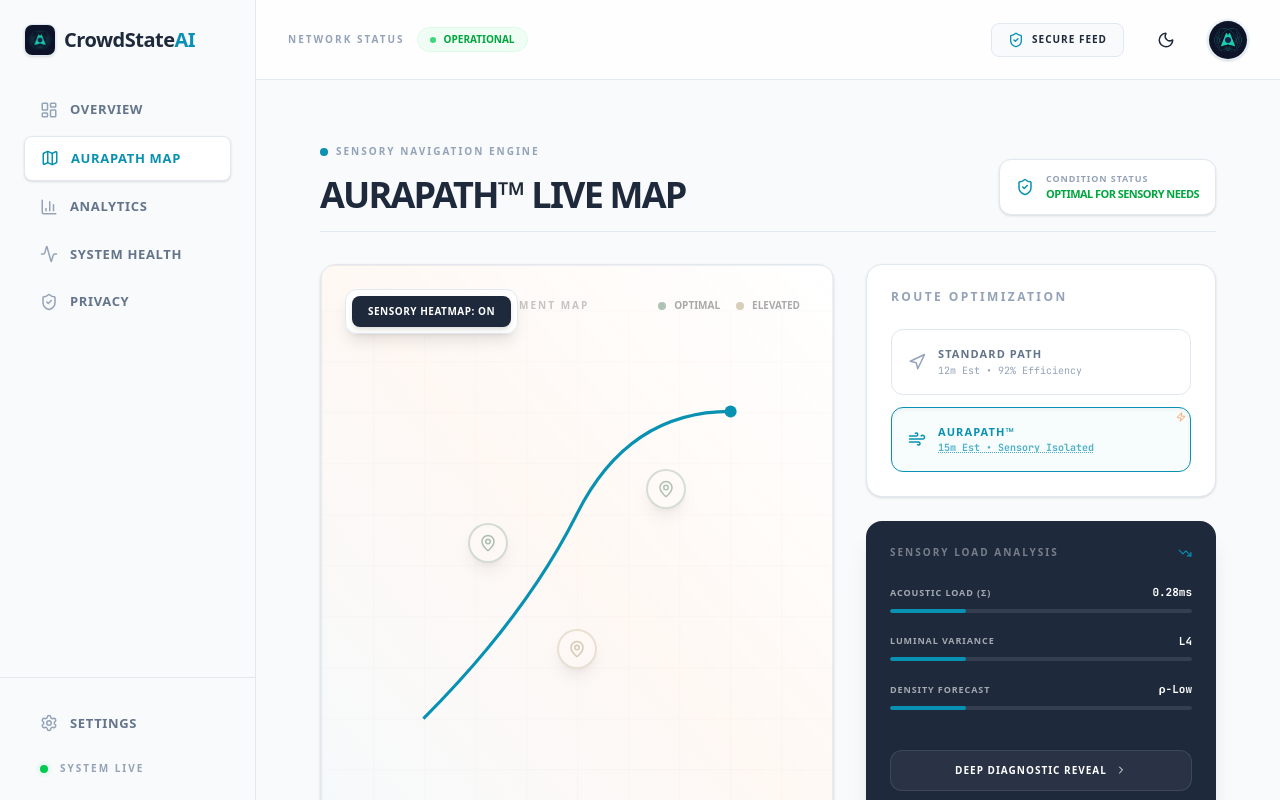
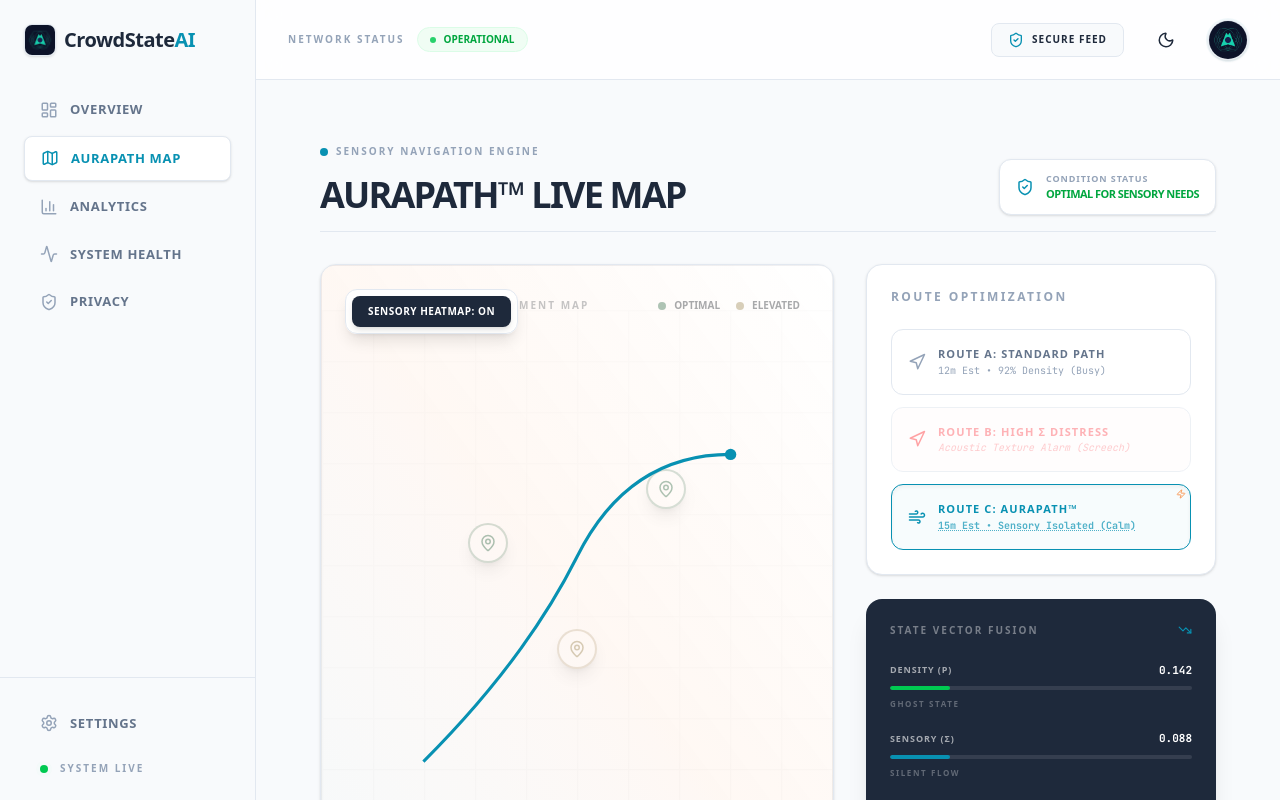
Before and after one commit to arnavps/crowdstate-ai, a Next.js app in the folder frontend/: page /dashboard/map in a window 1280 px wide. Shown: the top 800 px of the page. Built offline with nearby package versions, Linux system fonts and the light colour scheme.

Commit message:
Dashboard+1

```diff
--- a/frontend/app/(dashboard)/dashboard/analytics/page.tsx
+++ b/frontend/app/(dashboard)/dashboard/analytics/page.tsx
@@ -91,9 +91,9 @@ export default function AnalyticsPage() {
                             />
                         </svg>
 
-                        <div className="absolute top-0 right-0 p-4 bg-orange-50/80 backdrop-blur-sm border border-orange-100 rounded-lg opacity-0 group-hover:opacity-100 transition-opacity">
-                            <p className="text-[10px] font-bold text-orange-600 uppercase mb-1">Anomaly Detected</p>
-                            <p className="text-[12px] font-mono font-bold text-orange-900">Δ+0.42 @ T+180s</p>
+                        <div className="absolute top-0 right-0 p-4 bg-orange-50/80 backdrop-blur-sm border border-orange-100 rounded-lg opacity-0 group-hover:opacity-100 transition-opacity shadow-lg">
+                            <p className="text-[10px] font-bold text-orange-600 uppercase mb-1">Kinetic Vibe Shift Detected</p>
+                            <p className="text-[12px] font-mono font-bold text-orange-900">Δ+0.42 (Kinetic Tracking Spike)</p>
                         </div>
                     </div>
 
--- a/frontend/app/(dashboard)/dashboard/map/page.tsx
+++ b/frontend/app/(dashboard)/dashboard/map/page.tsx
@@ -99,13 +99,23 @@ export default function AuraPathMapPage() {
                                     }`}
                             >
                                 <div className="flex items-center gap-3">
-                                    <Navigation size={18} className={selectedPath === "standard" ? "text-brand-teal" : "text-[#94A3B8]"} />
+                                    <Navigation size={18} className={selectedPath === "standard" ? "text-brand-orange" : "text-[#94A3B8]"} />
                                     <div className="text-left">
-                                        <p className={`text-[11px] font-bold uppercase tracking-widest ${selectedPath === "standard" ? "text-[#1E293B]" : "text-[#64748B]"}`}>Standard Path</p>
-                                        <p className="text-[10px] font-mono text-[#94A3B8]">12m Est • 92% Efficiency</p>
+                                        <p className={`text-[11px] font-bold uppercase tracking-widest ${selectedPath === "standard" ? "text-[#1E293B]" : "text-[#64748B]"}`}>Route A: Standard Path</p>
+                                        <p className="text-[10px] font-mono text-[#94A3B8]">12m Est • 92% Density (Busy)</p>
                                     </div>
                                 </div>
                             </button>
+
+                            <div className="w-full p-4 rounded-xl border border-[#E2E8F0] bg-red-50/30 opacity-60 cursor-not-allowed">
+                                <div className="flex items-center gap-3">
+                                    <Navigation size={18} className="text-red-400" />
+                                    <div className="text-left">
+                                        <p className="text-[11px] font-bold uppercase tracking-widest text-red-500/60">Route B: High Σ Distress</p>
+                                        <p className="text-[10px] font-mono text-red-500/40 italic">Acoustic Texture Alarm (Screech)</p>
+                                    </div>
+                                </div>
+                            </div>
 
                             <button
                                 onClick={() => setSelectedPath("aura")}
@@ -115,8 +125,8 @@ export default function AuraPathMapPage() {
                                 <div className="flex items-center gap-3">
                                     <Wind size={18} className={selectedPath === "aura" ? "text-brand-teal" : "text-[#94A3B8]"} />
                                     <div className="text-left">
-                                        <p className={`text-[11px] font-bold uppercase tracking-widest ${selectedPath === "aura" ? "text-brand-teal font-black" : "text-[#64748B]"}`}>AuraPath™</p>
-                                        <p className="text-[10px] font-mono text-brand-teal/70 font-bold underline decoration-dotted">15m Est • Sensory Isolated</p>
+                                        <p className={`text-[11px] font-bold uppercase tracking-widest ${selectedPath === "aura" ? "text-brand-teal font-black" : "text-[#64748B]"}`}>Route C: AuraPath™</p>
+                                        <p className="text-[10px] font-mono text-brand-teal/70 font-bold underline decoration-dotted">15m Est • Sensory Isolated (Calm)</p>
                                     </div>
                                 </div>
                                 {selectedPath === "aura" && (
@@ -130,15 +140,15 @@ export default function AuraPathMapPage() {
 
                     <div className="p-6 bg-[#1E293B] rounded-2xl shadow-xl flex flex-col gap-6">
                         <div className="flex items-center justify-between">
-                            <h3 className="text-[10px] font-bold uppercase tracking-[0.2em] text-white/40">Sensory Load Analysis</h3>
+                            <h3 className="text-[10px] font-bold uppercase tracking-[0.2em] text-white/40">State Vector Fusion</h3>
                             <TrendingDown size={14} className="text-brand-teal" />
                         </div>
 
                         <div className="space-y-5">
                             {[
-                                { label: "Acoustic Load (Σ)", val: "0.28ms", ref: "Screech Threshold" },
-                                { label: "Luminal Variance", val: "L4", ref: "Standard Ambient" },
-                                { label: "Density Forecast", val: "ρ-Low", ref: "Next 10m" }
+                                { label: "Density (ρ)", val: "0.142", ref: "Ghost State", color: "bg-green-500" },
+                                { label: "Sensory (Σ)", val: "0.088", ref: "Silent Flow", color: "bg-brand-teal" },
+                                { label: "Volatility (Δ)", val: "0.021", ref: "Absolute Stable", color: "bg-brand-teal" }
                             ].map((item, i) => (
                                 <div key={i} className="space-y-2">
                                     <div className="flex justify-between items-center">
@@ -146,8 +156,9 @@ export default function AuraPathMapPage() {
                                         <span className="text-[11px] font-mono text-white font-bold">{item.val}</span>
                                     </div>
                                     <div className="h-1 bg-white/10 rounded-full overflow-hidden">
-                                        <div className="h-full bg-brand-teal w-1/4 rounded-full" />
+                                        <div className={`h-full ${item.color} w-1/5 rounded-full`} />
                                     </div>
+                                    <p className="text-[8px] font-bold text-white/30 uppercase tracking-[0.2em]">{item.ref}</p>
                                 </div>
                             ))}
                         </div>
--- a/frontend/app/(dashboard)/dashboard/page.tsx
+++ b/frontend/app/(dashboard)/dashboard/page.tsx
@@ -175,28 +175,37 @@ export default function DashboardPage() {
                 {/* Metrics Grid: JetBrains Mono Rigor */}
                 <div className="grid grid-cols-1 gap-6">
                   {[
-                    { label: "Density (ρ)", val: currentVector.rho, tech: "YOLOv8 Edge" },
-                    { label: "Sensory (Σ)", val: currentVector.sigma, tech: "Librosa FFT" },
-                    { label: "Volatility (Δ)", val: currentVector.delta, tech: "LSTM Temporal" }
-                  ].map((m, i) => (
-                    <div key={i} className="p-6 bg-white border border-[#E2E8F0] rounded-xl flex items-center justify-between group hover:border-brand-teal/50 transition-all hover:shadow-md">
+                    { label: "Density (ρ)", val: selectedNode.id === 'BETA_02' ? 0.124 : currentVector.rho, tech: "YOLOv8 Edge" },
+                    { label: "Sensory (Σ)", val: selectedNode.id === 'BETA_02' ? 0.882 : currentVector.sigma, tech: "Librosa FFT" },
+                    { label: "Volatility (Δ)", val: selectedNode.id === 'BETA_02' ? 0.051 : currentVector.delta, tech: "LSTM Temporal" }
+                  ].map((m, i) => {
+                    const isSensoryAlarm = selectedNode.id === 'BETA_02' && m.label.includes("Sensory") && persona === "commuter";
+                    const isDensityGhost = selectedNode.id === 'BETA_02' && m.label.includes("Density");
+
+                    return (
+                      <div key={i} className={`p-6 bg-white border border-[#E2E8F0] rounded-xl flex items-center justify-between group transition-all hover:shadow-md ${isSensoryAlarm ? 'border-brand-orange bg-orange-50/50' : 'hover:border-brand-teal/50'
+                        }`}>
                         <div>
                           <div className="text-[10px] font-bold text-[#94A3B8] uppercase tracking-[0.2em] mb-2">{m.label}</div>
-                        <div className="text-[40px] font-mono font-bold text-[#1E293B] tracking-tighter group-hover:text-brand-teal transition-colors leading-none">
+                          <div className={`text-[40px] font-mono font-bold tracking-tighter transition-colors leading-none ${isSensoryAlarm ? 'text-brand-orange' : isDensityGhost ? 'text-green-500' : 'text-[#1E293B] group-hover:text-brand-teal'
+                            }`}>
                             {m.val.toFixed(3)}
                           </div>
                         </div>
                         <div className="text-right">
-                        <div className="inline-block px-1.5 py-0.5 rounded text-[9px] font-mono font-bold bg-brand-teal/5 text-brand-teal border border-brand-teal/10 mb-3 uppercase">
+                          <div className={`inline-block px-1.5 py-0.5 rounded text-[9px] font-mono font-bold border mb-3 uppercase ${isSensoryAlarm ? 'bg-brand-orange/10 text-brand-orange border-brand-orange/20' : 'bg-brand-teal/5 text-brand-teal border-brand-teal/10'
+                            }`}>
                             {m.tech}
                           </div>
-                        <div className="text-[10px] font-bold text-green-500 flex items-center gap-1.5 justify-end">
-                          <div className="w-1.5 h-1.5 rounded-full bg-green-500" />
-                          NOMINAL
+                          <div className={`text-[10px] font-bold flex items-center gap-1.5 justify-end ${isSensoryAlarm ? 'text-brand-orange animate-pulse' : 'text-green-500'
+                            }`}>
+                            <div className={`w-1.5 h-1.5 rounded-full ${isSensoryAlarm ? 'bg-brand-orange' : 'bg-green-500'}`} />
+                            {isSensoryAlarm ? 'INACCURATE_QUIET_ALARM' : 'NOMINAL'}
                           </div>
                         </div>
                       </div>
-                  ))}
+                    );
+                  })}
                 </div>
               </div>
 
```
Lines whose indentation alone changed are shown as unchanged.
